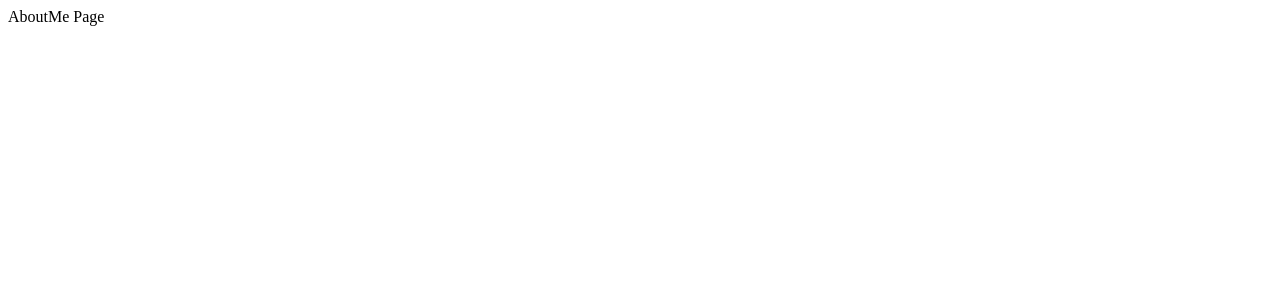
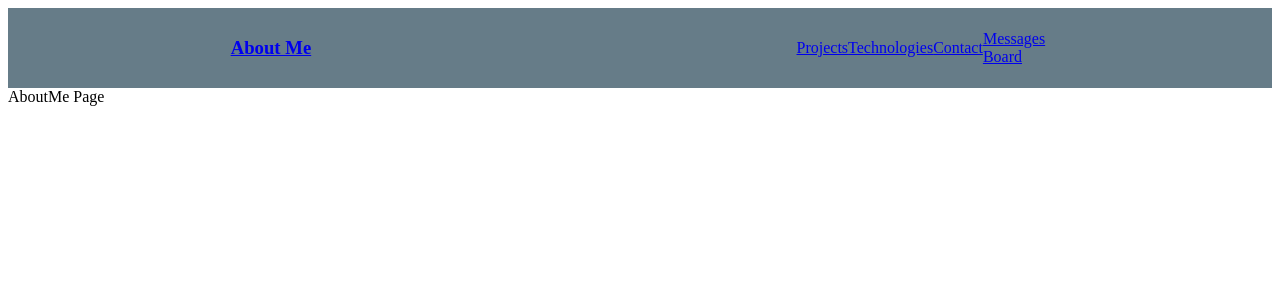
Before and after one commit to braddope10/BradShowpage, a React (Create React App) app in the folder frontend/showpage-client/: page / in a window 1280 px wide. Shown: the top 300 px of the page. Built offline with nearby package versions, Linux system fonts and the light colour scheme.

Commit message:
NavBar ?

```diff
--- a/frontend/showpage-client/src/components/App.js
+++ b/frontend/showpage-client/src/components/App.js
@@ -1,17 +1,59 @@
 import React from 'react'
 import NavBar from './NavBar'
-import Router from './Router'
+// import Router from './Router'
+
+import AboutMe from './AboutMe'
+import ContactInfo from './ContactInfo'
+import Technologies from './Technologies'
+import Projects from './Projects'
+import MessageBoard from './MessageBoard'
+import { Switch, Route } from 'react-router-dom'
+import './App.css'
+import { BrowserRouter as Router } from 'react-router-dom'
+
 
 
 const App = () => {
-    return (
-        <div>
+    return(
+        <Router>
+            <div>
+                <NavBar />
+                <Switch>
+                    <Route exact path='/' component={AboutMe} />
+                    <Route path='/projects' component={Projects} />
+                    <Route path='/technologies' component={Technologies} />
+                    <Route path='/contact' component={ContactInfo} />
+                    <Route path='/messageboard' component={MessageBoard} />
+                </Switch>
+            </div>
+        </Router>
+    )
+}
 
-            <Router>
-                <NavBar />
-            </Router>
-        </div>
-    );
-};
+export default App
 
-export default App;
+
+
+
+
+
+
+
+
+
+
+
+// const App = () => {
+//     return (
+
+
+//             <Router>
+//                 <div>
+//                     <NavBar />
+//                 </div>
+//             </Router>
+
+//     );
+// };
+
+// export default App;
--- a/frontend/showpage-client/src/components/NavBar.js
+++ b/frontend/showpage-client/src/components/NavBar.js
@@ -1,6 +1,6 @@
 import React, { Component } from 'react'
 import { Link } from 'react-router-dom'
-import '../../public/App.css'
+import './App.css'
 
 class NavBar extends Component {
     render() {
--- a/frontend/showpage-client/src/components/Router.js
+++ b/frontend/showpage-client/src/components/Router.js
@@ -1,26 +1,26 @@
-import React from 'react'
-import { Switch, Route } from 'react-router-dom'
+// import React from 'react'
+// import { Switch, Route } from 'react-router-dom'
 
-import AboutMe from './AboutMe'
-import ContactInfo from './ContactInfo'
-import Technologies from './Technologies'
-import Projects from './Projects'
-import MessageBoard from './MessageBoard'
+// import AboutMe from './AboutMe'
+// import ContactInfo from './ContactInfo'
+// import Technologies from './Technologies'
+// import Projects from './Projects'
+// import MessageBoard from './MessageBoard'
 
 
 
 
 
-const Router = () => {
-    return (
-        <Switch>
-            <Route exact path='/' component={AboutMe} />
-            <Route path='/projects' component={Projects} />
-            <Route path='/technologies' component={Technologies} />
-            <Route path='/contact' component={ContactInfo} />
-            <Route path='/messageboard' component={MessageBoard} />
-        </Switch>
-    );
-};
+// const Router = () => {
+//     return (
+//         <Switch>
+//             <Route exact path='/' component={AboutMe} />
+//             <Route path='/projects' component={Projects} />
+//             <Route path='/technologies' component={Technologies} />
+//             <Route path='/contact' component={ContactInfo} />
+//             <Route path='/messageboard' component={MessageBoard} />
+//         </Switch>
+//     );
+// };
 
-export default Router;
+// export default Router;
--- a/frontend/showpage-client/src/index.js
+++ b/frontend/showpage-client/src/index.js
@@ -19,9 +19,18 @@ const store = createStore(
 
 ReactDOM.render(
     <Provider store={store}>
-        <Router>
-            <App />
-        </Router>
+        <App />
     </Provider>,
     document.getElementById('root')
 );
+
+
+
+// ReactDOM.render(
+//     <Provider store={store}>
+//         <Router>
+//             <App />
+//         </Router>
+//     </Provider>,
+//     document.getElementById('root')
+// );
```
Also changed, not shown: frontend/showpage-client/src/components/App.css (renamed from frontend/showpage-client/public/App.css).
